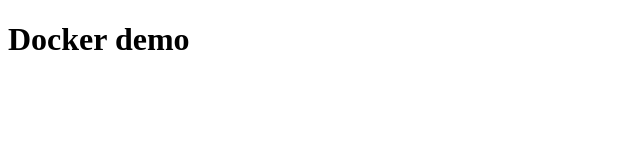
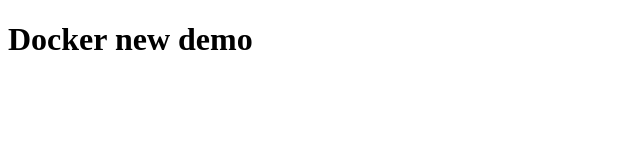
Before and after one commit to chief-koko/demo_namespaxe, a plain HTML site: page index.html in a window 1280 px wide. Shown: the whole page, without its empty margins (0-640 px from the left). Drawn offline with Linux system fonts and the light colour scheme.

Commit message:
new changes

```diff
--- a/index.html
+++ b/index.html
@@ -6,6 +6,6 @@
     <title>Document</title>
 </head>
 <body>
-    <h1>Docker demo</h1>
+    <h1>Docker new demo</h1>
 </body>
 </html>
```
